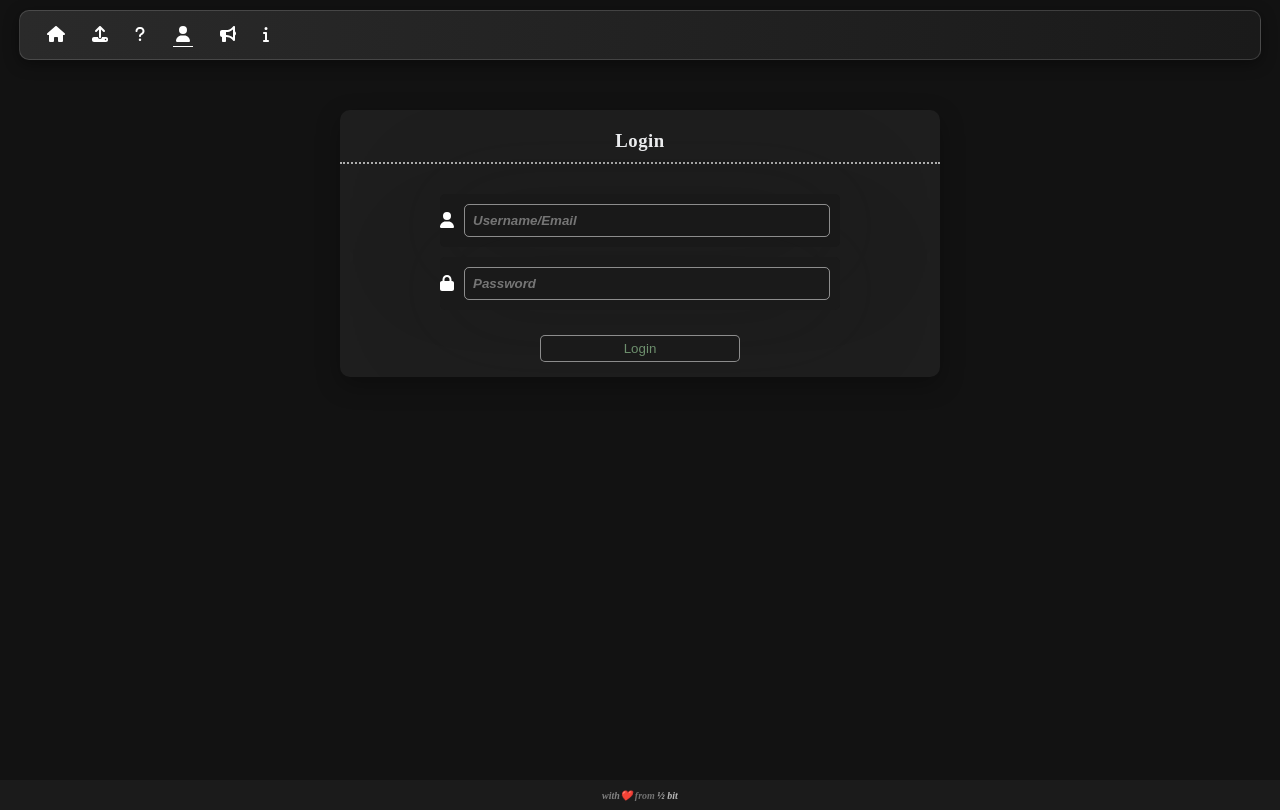
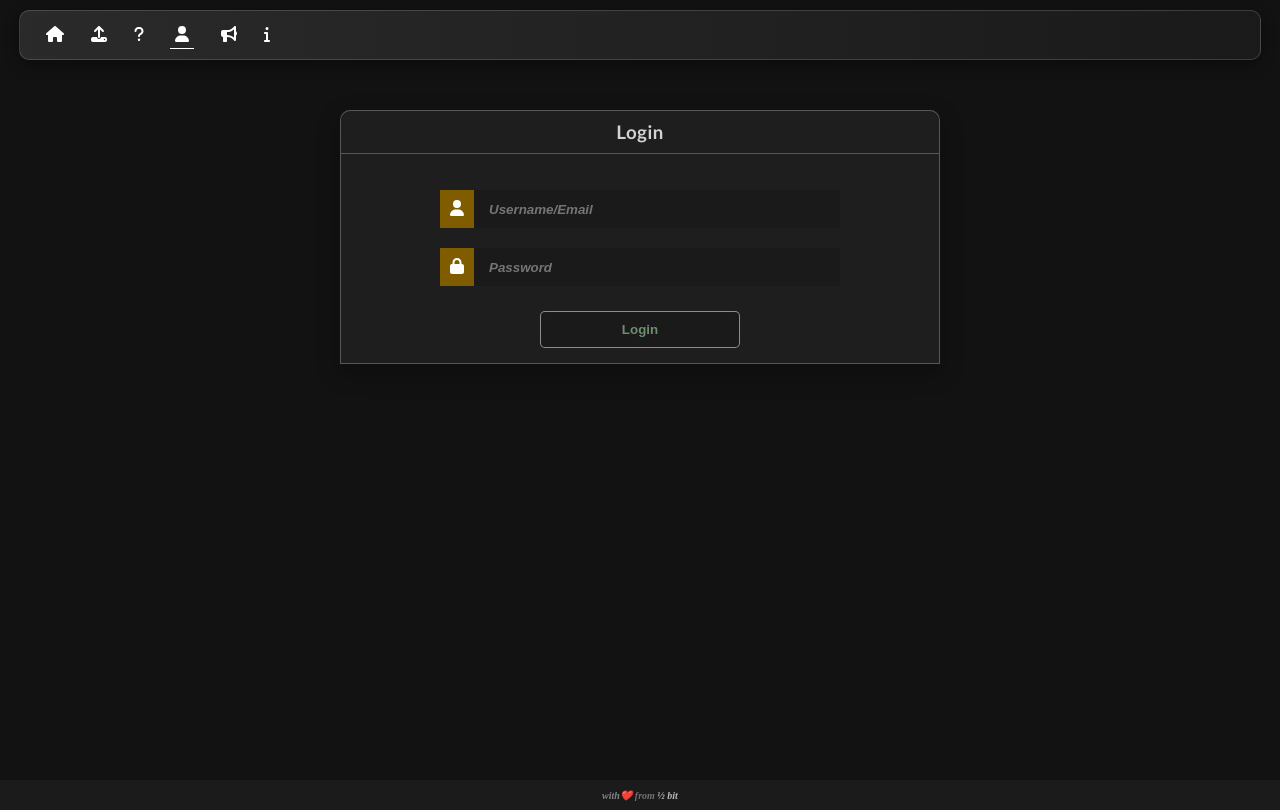
Before and after one commit to Shivamtiwari6393/kmcian_frontend, a React (Vite) app: page /login in a window 1280 px wide. Built offline with nearby package versions, Linux system fonts and the light colour scheme; no server answers.

Commit message:
added border to the cards

```diff
--- a/src/Components/Card.jsx
+++ b/src/Components/Card.jsx
@@ -281,7 +281,7 @@ export default function Card() {
       <div className="card-container">
         <div className="card-fields">
           <div className="card-header">
-            <h3>Search Paper</h3>
+            <h3>Search PYQs</h3>
           </div>
           {error && (
             <div className="error-container">
--- a/src/Components/Login.jsx
+++ b/src/Components/Login.jsx
@@ -43,14 +43,12 @@ function Login() {
   // handle input change
 
   const handleInputChange = (e) => {
-    console.log(isAdmin);
-
     setCredentials((prev) => ({ ...prev, [e.target.name]: e.target.value }));
   };
 
   // on login button click
 
-  const handleButtonClick = () => {
+  const handleLoginButtonClick = () => {
     if (!credentials.email) return toast.error("Please enter your email.");
     if (!credentials.password) return toast.error("Please enter the password.");
 
@@ -116,7 +114,7 @@ function Login() {
           </div>
 
           <div className="login-button-container">
-            <button onClick={handleButtonClick} disabled={isAdmin}>
+            <button onClick={handleLoginButtonClick} hidden ={isAdmin}>
               Login
             </button>
           </div>
--- a/src/Components/Upload.jsx
+++ b/src/Components/Upload.jsx
@@ -372,7 +372,7 @@ export default function Upload() {
 
         <div className={uploadcss["upload-container-header"]}>
 
-             <h3>Upload Paper</h3>
+             <h3>Upload PYQs</h3>
 
 
 
--- a/src/Styles/About.css
+++ b/src/Styles/About.css
@@ -1,5 +1,5 @@
 .about-container {
-  color: rgb(255, 255, 255);
+  color: rgb(255, 255, 255, 0.8);
   user-select: none;
   text-align: center;
   margin: 20px auto;
@@ -47,7 +47,7 @@
 }
 
 .about-container .comment-container .button-container button {
-  padding: 5px 7px;
+  padding: 10px 15px;
   font-weight: bold;
   background-color: rgba(0, 128, 0, 0.77);
   color: white;
--- a/src/Styles/Announcement.css
+++ b/src/Styles/Announcement.css
@@ -62,19 +62,18 @@
 
 .announcement-text-container input {
   padding: 10px;
-  border-radius: 10px;
+  border-radius: 4px;
   border: none;
   width: 80%;
   margin: 10px 10px;
 }
 .announcement-text-container button {
-  user-select: none;
-  padding: 10px;
+  padding: 10px 15px;
+  font-weight: bold;
+  background-color: rgba(0, 128, 0, 0.77);
+  color: white;
   border: none;
-  border-radius: 10px;
-  background-color: darkolivegreen;
-  color: white;
-  font-weight: bold;
+  border-radius: 3px;
   transition-duration: 0.2s;
 }
 
--- a/src/Styles/Card.css
+++ b/src/Styles/Card.css
@@ -8,10 +8,11 @@
 }
 
 .card-container {
+  margin-top: 30px;
   user-select: none;
   display: flex;
   justify-content: center;
-  margin-bottom: 10px;
+  margin-bottom: 20px;
 }
 /* .card-container .card-fields {
   padding: 15px;
@@ -33,37 +34,45 @@
 
 
 .card-container .card-fields {
-  padding: 20px;
+  padding: 0px 0px 15px 0px;
   display: flex;
   flex-direction: column;
   justify-content: center;
   border: none;
-  border-radius: 12px;
-  margin-top: 50px;
   width: 100%;
   max-width: 500px;
   background-color: rgb(30, 30, 30);
   box-shadow: 0 8px 24px rgba(0, 0, 0, 0.3);
   color: #f0f0f0;
+  border-top-right-radius: 5px;
+  border-top-left-radius: 5px;
+  border: 1px solid rgba(255, 255, 255, 0.250);
+
 }
 
 
 .card-fields .card-header {
-  color: #f3f4f6;
+  padding-top: 10px;
   font-weight: 600;
   margin-bottom: 1rem;
   letter-spacing: 0.5px;
   text-align: center;
-  border-bottom: 1px solid rgba(255, 255, 255, 0.800);
-  border-bottom-width: 2px;
+  border-bottom: 1px solid rgba(255, 255, 255, 0.5);
   padding-bottom: 10px;
   font-family: 'Gill Sans', 'Gill Sans MT', Calibri, 'Trebuchet MS', sans-serif;
-  color: rgb(255, 255, 255);
+  color: rgb(255, 255, 255,0.8);
+  border-top-right-radius: 10px;
+  border-top-left-radius: 10px;
+  border-bottom: 1px solid rgba(255, 255, 255, 0.250);
+  /* color: rgb(195, 92, 51); */
+
+
 }
 
 
 .card-container #search-button-container {
-  margin: 20px 10px;
+  margin-top: 35px;
+  margin-bottom: 10px;
   display: flex;
   justify-content: center;
 
--- a/src/Styles/CustomSelect.css
+++ b/src/Styles/CustomSelect.css
@@ -8,7 +8,7 @@
   border-radius: 5px;
   background-color: rgb(26, 26, 26);
   user-select: none;
-  border: 1px solid rgba(255, 255, 255, 0.500);
+  border: 1px solid rgba(255, 255, 255, 0.250);
 
 }
 
@@ -36,29 +36,27 @@
   top: 100%;
   left: 0;
   right: 0;
-  background-color: rgb(26, 26, 26);
-  border-radius: 5px;
-  color: #f0f0f0;
+  background-color: rgb(0, 0, 0);
+  /* border-radius: 5px; */
+  color: rgba(240, 240, 240, 0.7);
   margin-top: 2px;
   z-index: 10;
   font-weight: bold;
   max-height: 200px;
   overflow-y: scroll;
   scroll-behavior: smooth;
-  scrollbar-width: thin;
+  scrollbar-width: none;
   transform-origin: 50% 0%;
-  animation: scaleinn 0.1s;
-  border: 1px solid rgb(255, 255, 255);
+  animation: scaleinn 0.3s;
+  box-shadow: 0px 2px 2px 2px rgb(0, 0, 0);
   border-top: none;
-
-
 }
 
 .option {
   padding: 10px 0px;
   cursor: pointer;
   transition-duration: 0.4s;
-  border: 1px solid rgba(255, 255, 255, 0.266);
+  border-top: 1px solid rgba(255, 255, 255, 0.266);
 }
 
 .option:hover {
--- a/src/Styles/Header.css
+++ b/src/Styles/Header.css
@@ -41,7 +41,7 @@
 
 .active {
   border-bottom: 1px solid white;
-  padding: 3px;
+  padding: 5px;
 }
 
 .nav-links span :active {
--- a/src/Styles/Login.css
+++ b/src/Styles/Login.css
@@ -1,46 +1,47 @@
 .login-container {
   user-select: none;
   overflow: hidden;
-  border-radius: 10px;
   width: 95%;
   max-width: 600px;
   user-select: none;
   margin: 50px auto;
-  padding-top: 20px;
   display: flex;
   flex-direction: column;
   background-color: rgb(30, 30, 30);
   box-shadow: 0 8px 24px rgba(0, 0, 0, 0.3);
+  border-top-right-radius: 10px;
+  border-top-left-radius: 10px;
+  border: 1px solid rgba(255, 255, 255, 0.250);
+}
 
+.login-container .login-header {
+  padding-top: 10px;
+  font-weight: 600;
+  margin-bottom: 1rem;
+  letter-spacing: 0.5px;
+  text-align: center;
+  border-bottom: 1px solid rgba(255, 255, 255, 0.5);
+  padding-bottom: 10px;
+  font-family: 'Gill Sans', 'Gill Sans MT', Calibri, 'Trebuchet MS', sans-serif;
+  color: rgb(255, 255, 255,0.8);
+  border-top-right-radius: 10px;
+  border-top-left-radius: 10px;
+  border-bottom: 1px solid rgba(255, 255, 255, 0.250);
 }
 
 
-.login-container .login-header {
-
-  color: #f3f4f6;
-  margin-bottom: 10px;
-  letter-spacing: 0.5px;
-  text-align: center;
-  border-bottom: 1px solid rgba(255, 255, 255, 0.638);
-  padding: 0px 0px 10px 0px;
-  border-bottom-width: 2px;
-  border-bottom-style: dotted;
-
-
-}
 
 .login-fields {
   position: relative;
   width: 100%;
   text-align: center;
   align-self: center;
-  margin-top: 10px;
   align-items: center;
 }
 
-
 .login-fields .username-container,
 .password-container {
+  padding: 0px;
   background-color: rgb(26, 26, 26);
   width: 80%;
   margin: 10px auto;
@@ -48,8 +49,7 @@
   align-items: center;
   justify-content: center;
   max-width: 400px;
-  border-radius: 5px;
-  box-shadow: 0px 5px 99px rgba(25, 25, 25, 0.322);
+  margin-top: 20px;
 }
 
 .login-fields input {
@@ -57,11 +57,16 @@
   width: 100%;
   font-weight: bold;
   font-style: italic;
-  margin: 10px;
-  padding: 8px;
-  border-radius: 5px;
+  margin: 0px 5px;
+  padding: 10px;
+  border: none;
+  /* border-radius: 5px; */
   background: none;
-  border: 1px solid rgba(255, 255, 255, 0.500);
+  /* border: 1px solid rgba(255, 255, 255, 0.5); */
+}
+label {
+  padding: 10px;
+  background-color: rgb(128, 92, 0);
 }
 
 .login-fields .login-button-container button {
@@ -70,9 +75,11 @@
   color: rgb(109, 143, 109);
   width: 40%;
   max-width: 200px;
-  padding: 5px;
+  padding: 10px;
   border-radius: 5px;
   margin: 15px 0px;
+  font-weight: bold;
+
 }
 
 .login-fields .logout-button-container button {
--- a/src/Styles/Query.css
+++ b/src/Styles/Query.css
@@ -63,14 +63,13 @@
 }
 
 .reply-input-container button {
-  margin: 5px 5px;
+  padding: 5px 10px;
+  font-weight: bold;
+  background-color: rgba(0, 128, 0, 0.77);
+  color: white;
   border: none;
-  padding: 5px 7px;
-  border-radius: 2px;
-  color: white;
-  background-color: rgba(26, 26, 26, 0.805);
-  box-shadow: 2px 2px 6px grey;
-  border: 1px solid rgba(255, 255, 255, 0.5);
+  border-radius: 3px;
+  margin-left: 10px;
 }
 
 .reply-container .time-stamp {
@@ -213,12 +212,12 @@
 
 .discussion-container .input-container button {
   user-select: none;
-  background-color: rgba(26, 26, 26);
-  padding: 5px;
-  border-radius: 4px;
-  color: rgb(63, 202, 63);
-  margin: 10px;
-  border: 1px solid rgba(255, 255, 255, 0.5);
+  padding: 10px 15px;
+  font-weight: bold;
+  background-color: rgba(0, 128, 0, 0.77);
+  color: white;
+  border: none;
+  border-radius: 3px;
 }
 
 .input-container button:active {
--- a/src/Styles/Upload.module.css
+++ b/src/Styles/Upload.module.css
@@ -2,33 +2,33 @@
   overflow: hidden;
   user-select: none;
   margin: 50px auto;
-  padding: 20px 20px;
   width: 90%;
-  max-width: 700px;
+  max-width: 500px;
   background: rgb(26, 26, 26);
   display: flex;
   flex-direction: column;
   align-items: center;
-  border-radius: 10px;
   transform-origin: 50% 50%;
   animation: opacityin 0.5s ease-in-out;
-
   background-color: rgb(30, 30, 30);
   box-shadow: 0 8px 24px rgba(0, 0, 0, 0.3);
+  border-top-right-radius: 5px;
+  border-top-left-radius: 5px;
+  border: 1px solid rgba(255, 255, 255, 0.250);
 }
 
 .upload-container .upload-container-header {
   width: 100%;
-  color: #f3f4f6;
   font-weight: 600;
-  margin-bottom: 1rem;
-  letter-spacing: 0.5px;
+  margin-bottom: 1.5rem;
+  /* letter-spacing: 0px; */
   text-align: center;
-  border-bottom: 1px solid rgba(255, 255, 255, 0.800);
-  border-bottom-width: 2px;
-  padding-bottom: 10px;
-  font-family: "Gill Sans", "Gill Sans MT", Calibri, "Trebuchet MS", sans-serif;
-  color: rgb(255, 255, 255);
+  border-bottom: 1px solid rgba(255, 255, 255, 0.5);
+  font-family: 'Gill Sans', 'Gill Sans MT', Calibri, 'Trebuchet MS', sans-serif;
+  color: rgb(255, 255, 255,0.8);
+  border-bottom: 1px solid rgba(255, 255, 255, 0.250);
+  padding: 13px;
+
 }
 
 @keyframes opacityin {
@@ -49,7 +49,7 @@
   font-weight: bold;
   width: 60vw;
   max-width: 290px;
-  border: 1px solid rgba(255, 255, 255, 0.5);
+  border: 1px solid rgba(255, 255, 255, 0.250);
   background: none;
 }
 
@@ -73,7 +73,7 @@
   cursor: pointer;
   text-overflow: ellipsis;
   overflow-wrap: break-word;
-  border: 1px solid rgba(255, 255, 255, 0.5);
+  border: 1px solid rgba(255, 255, 255, 0.250);
 }
 
 .file-container label img {
@@ -103,13 +103,13 @@
   max-width: 200px;
   font-weight: bold;
   padding: 10px;
-  margin-top: 20px;
+  margin: 30px 0px 15px 0px;
   border: none;
   color: white;
   background-color: rgb(24, 24, 24);
   border-radius: 5px;
   color: rgb(105, 186, 105);
-  border: 1px solid rgba(255, 255, 255, 0.5);
+  border: 1px solid rgba(255, 255, 255, 0.250);
 }
 
 button:active {
```
